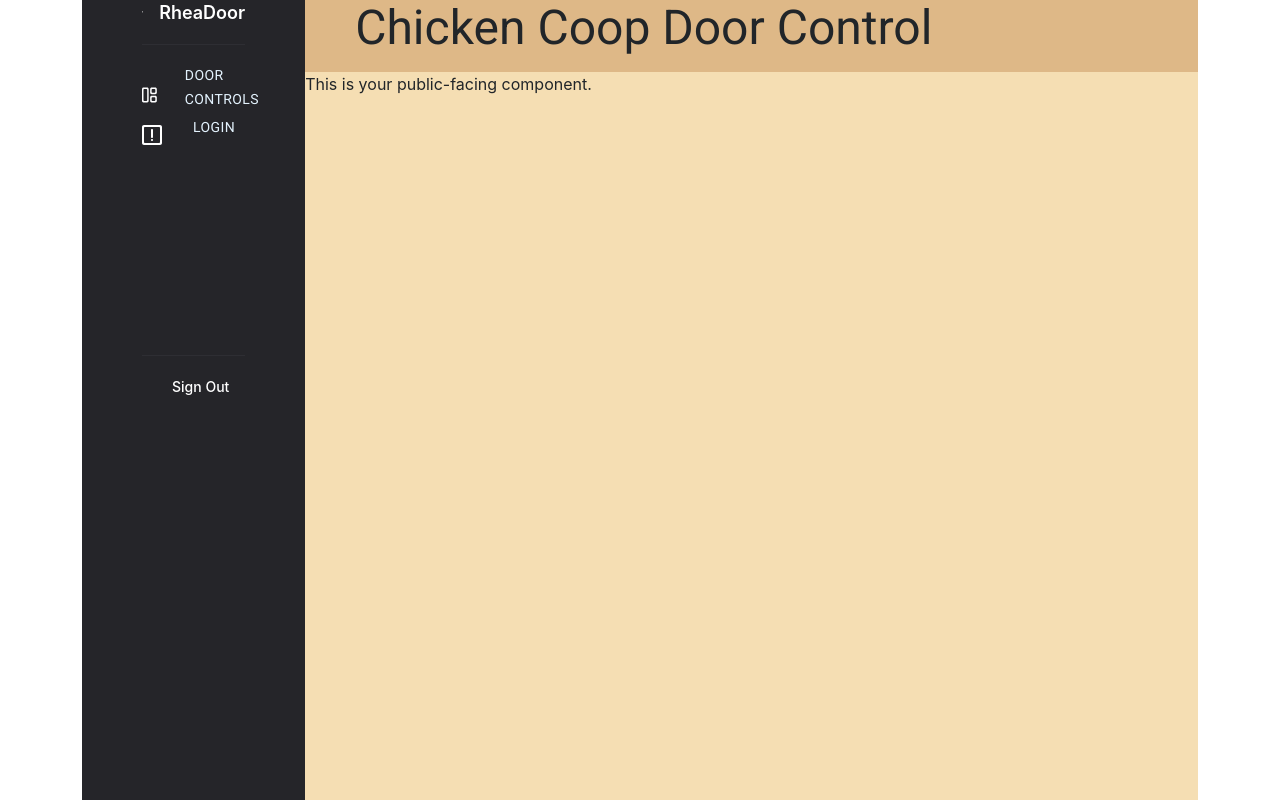
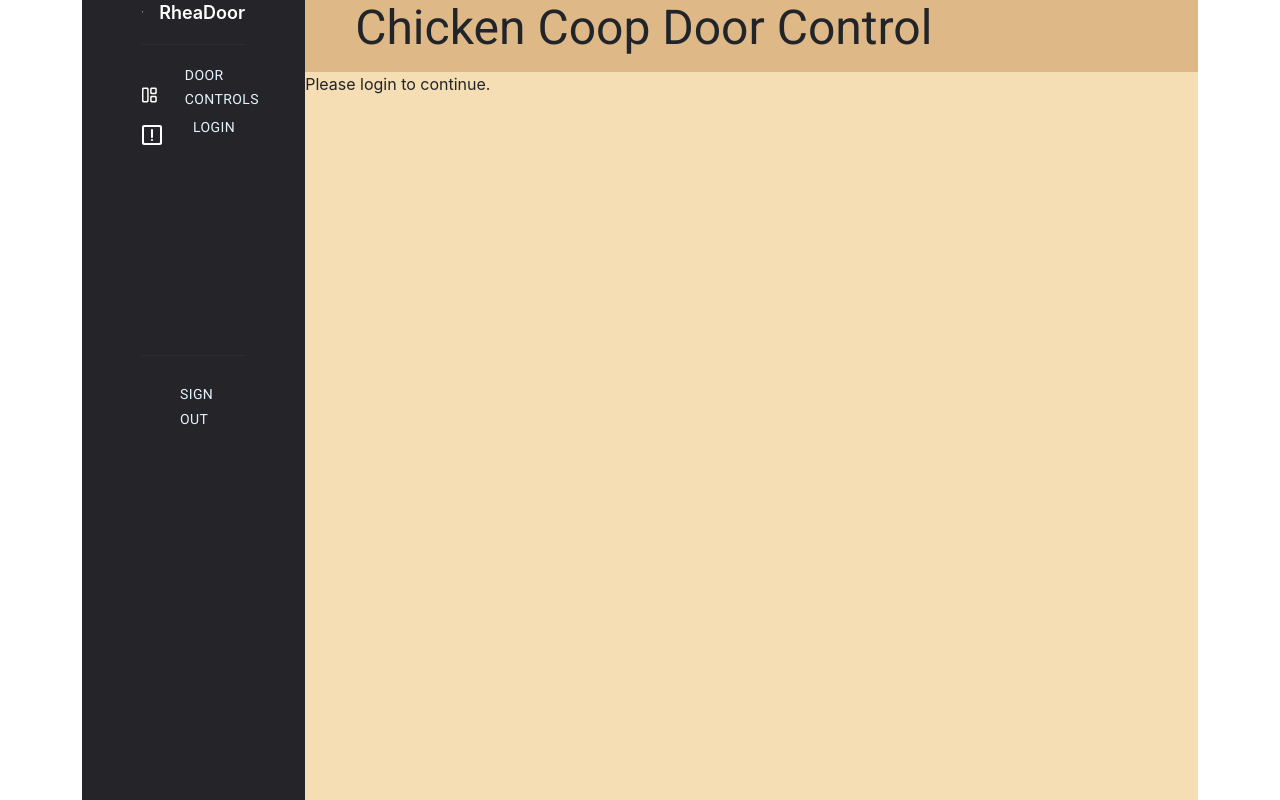
Before and after one commit to wgoulet/rheadoor, a React (Create React App) app in the folder app/frontend/: page / in a window 1280 px wide. Built offline with nearby package versions, Linux system fonts and the light colour scheme.

Commit message:
Added sign out functionality

```diff
--- a/app/frontend/src/App.js
+++ b/app/frontend/src/App.js
@@ -34,6 +34,7 @@ class App extends Component {
           <div class="content">
               <Route exact path="/" component={Welcome} />
               <Route path="/secured" component={Secured} />
+              <Route path="/logout" component={Secured}  />
           </div>
         </div>
       </BrowserRouter>
--- a/app/frontend/src/Secured.js
+++ b/app/frontend/src/Secured.js
@@ -29,7 +29,12 @@ class Secured extends Component {
     };
 
     if (this.state.keycloak) {
-      if (this.state.authenticated) return (
+      // Handle logout by checking if we were called with the logout path.
+      if(this.props.match.path === '/logout')
+      {
+        this.state.keycloak.logout({redirectUri: 'http://localhost:3000'});
+      }
+      else if (this.state.authenticated) return (
         <div>
           <QueryAPI keycloak={this.state.keycloak}/>
         </div>
--- a/app/frontend/src/Welcome.js
+++ b/app/frontend/src/Welcome.js
@@ -4,7 +4,7 @@ class Welcome extends Component {
   render() {
     return (
       <div className="Welcome">
-        <p>This is your public-facing component.</p>
+        <p>Please login to continue.</p>
       </div>
     );
   }
--- a/app/frontend/src/components/sidebar.js
+++ b/app/frontend/src/components/sidebar.js
@@ -141,7 +141,11 @@ class Sidebar extends Component {
                             </MuiThemeProvider>
                         </SidebarMenuItemLabel>
                 </SidebarMenuItem>
-                <MenuSignOut>Sign Out</MenuSignOut>
+                <MenuSignOut>
+                    <Button to="/logout" component={Link} color="primary">
+                        Sign Out
+                    </Button>
+                </MenuSignOut>
             </SidebarMenu>
         </SidebarContainer>;
     }
```
